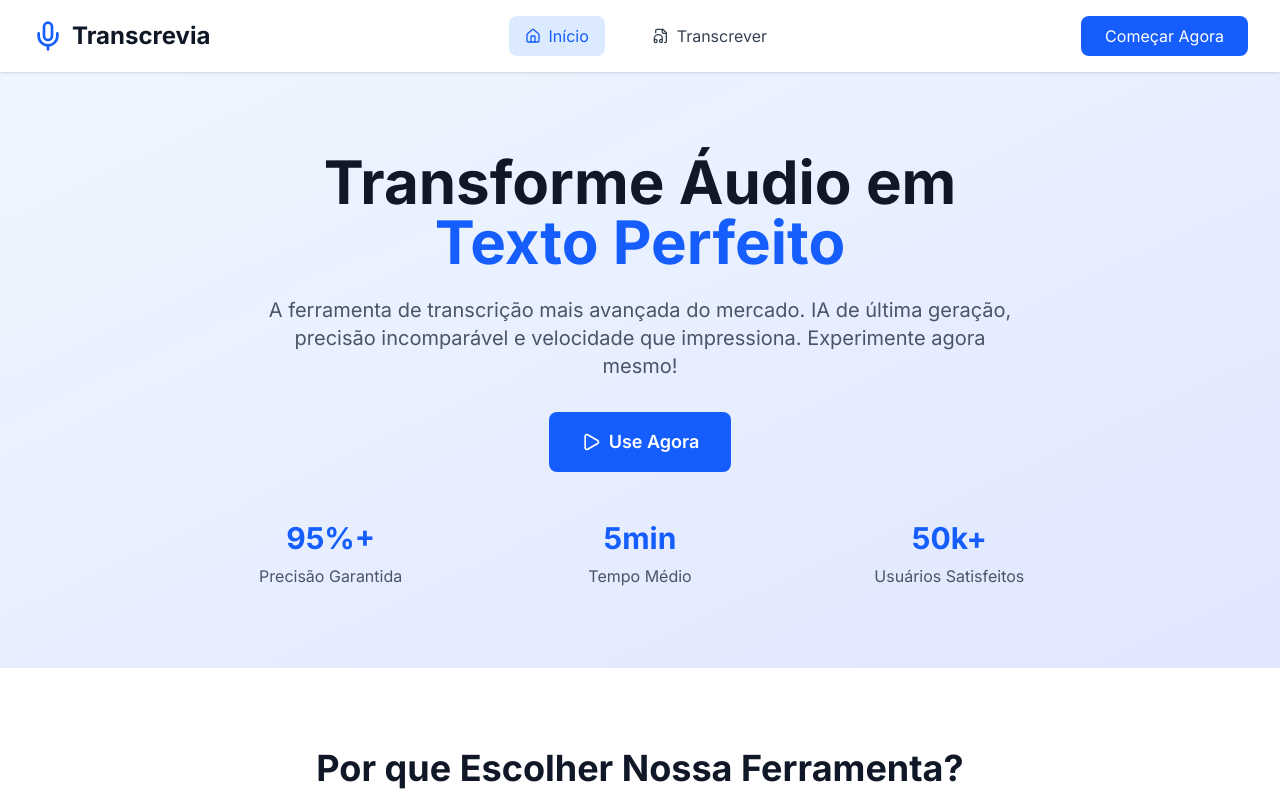
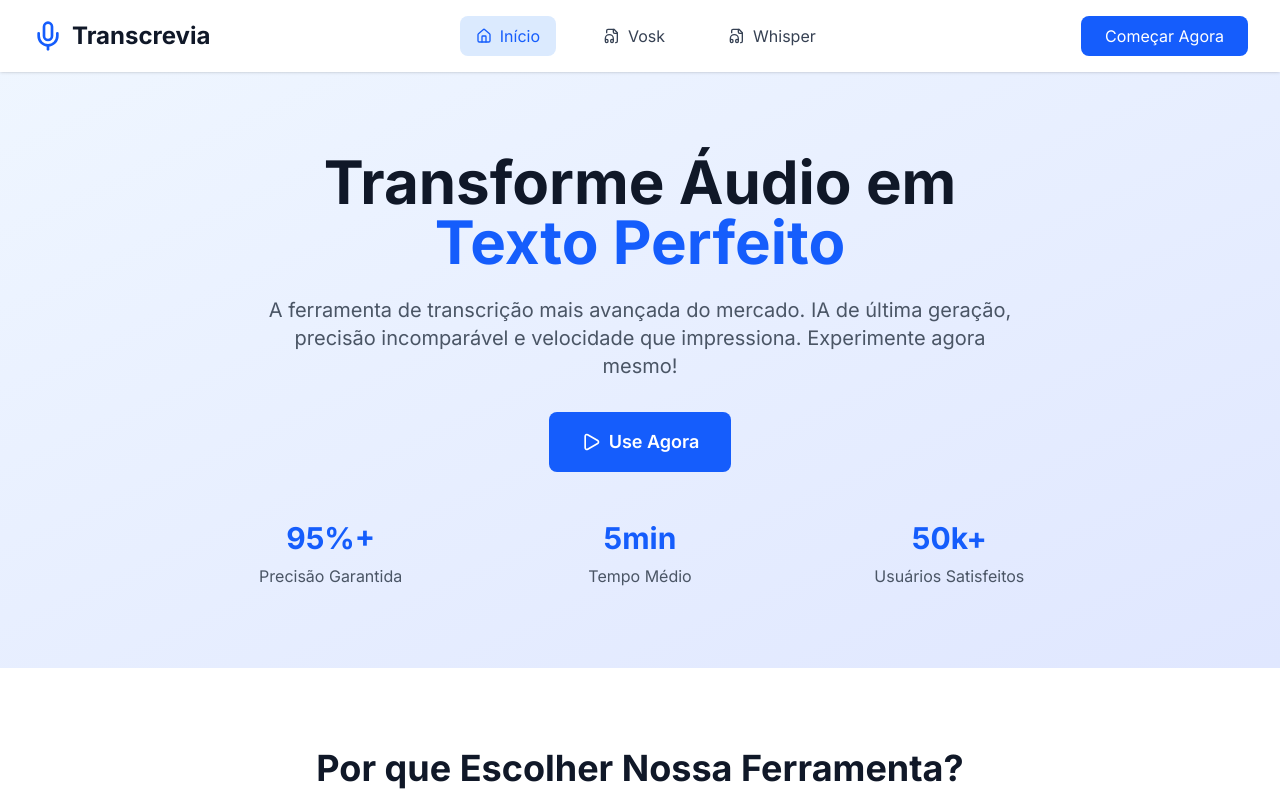
Before and after one commit to Eduardozsw/transcricao-mvp, a Next.js app in the folder frontend/: page / in a window 1280 px wide. Shown: the top 800 px of the page. Built offline with nearby package versions, Linux system fonts and the light colour scheme; no server answers.

Commit message:
botão do whisper realocado de local

```diff
--- a/frontend/src/app/(private)/dashboard/page.tsx
+++ /dev/null
@@ -1,8 +0,0 @@
-
-export default function page() {
-  return (
-    <div>
-      dashboard
-    </div>
-  )
-}
--- a/frontend/src/components/navbar.tsx
+++ b/frontend/src/components/navbar.tsx
@@ -1,14 +1,14 @@
 "use client"
 
 import { SignedIn, SignedOut, SignOutButton, useUser } from "@clerk/nextjs";
-import { ChevronDown, FileAudio, Home, Mic } from "lucide-react"
+import { ChevronDown, FileAudio, Home, Mic, User } from "lucide-react"
 import Image from "next/image";
 import Link from "next/link";
 import { useState } from "react";
 
 export default function Navbar() {
   const { user } = useUser();
-  const [activeTab, setActiveTab] = useState<'home' | 'transcribe'>('home')
+  const [activeTab, setActiveTab] = useState<'home' | 'vosk' | 'whisper'>('home')
   const [isDropdownOpen, setIsDropdownOpen] = useState(false)
 
   return (
@@ -34,14 +34,26 @@ export default function Navbar() {
             </Link>
             <Link href="/vosk">
               <button
-                onClick={() => setActiveTab('transcribe')}
-                className={`flex items-center gap-2 px-4 py-2 rounded-lg transition-colors ${activeTab === 'transcribe'
+                onClick={() => setActiveTab('vosk')}
+                className={`flex items-center gap-2 px-4 py-2 rounded-lg transition-colors ${activeTab === 'vosk'
                   ? 'bg-blue-100 text-blue-600 cursor-pointer'
                   : 'text-gray-700 hover:text-blue-600 cursor-pointer'
                   }`}
               >
                 <FileAudio className="h-4 w-4" />
-                Transcrever
+                Vosk
+              </button>
+            </Link>
+            <Link href="/whisper">
+              <button
+                onClick={() => setActiveTab('whisper')}
+                className={`flex items-center gap-2 px-4 py-2 rounded-lg transition-colors ${activeTab === 'whisper'
+                  ? 'bg-blue-100 text-blue-600 cursor-pointer'
+                  : 'text-gray-700 hover:text-blue-600 cursor-pointer'
+                  }`}
+              >
+                <FileAudio className="h-4 w-4" />
+                Whisper
               </button>
             </Link>
           </nav>
@@ -57,32 +69,33 @@ export default function Navbar() {
                 </button>
               </Link>
             </SignedOut>
-              <div className="relative inline-block text-left">
-            <SignedIn>
+            <div className="relative inline-block text-left">
+              <SignedIn>
                 <button
                   onClick={() => setIsDropdownOpen(!isDropdownOpen)}
                   className="flex items-center gap-2 p-2 rounded hover:bg-gray-100"
                 >
-
-                  <Image src={user?.imageUrl ?? ""} width={30} height={30} alt="Avatar" className="w-8 h-8 rounded-full" />
+                  <User
+                    width={30}
+                    height={30}
+                    className="w-8 h-8 rounded-full"
+                  />
                   <ChevronDown className="w-4 h-4" />
                 </button>
 
                 {isDropdownOpen && (
                   <div className="absolute right-0 mt-2 w-48 bg-white border rounded shadow-md z-50">
                     <div className="px-4 py-2">{user?.fullName}</div>
-                    <a href="/whisper" className="block px-4 py-2 hover:bg-gray-100">Whisper</a>
-                    <a href="/configuracoes" className="block px-4 py-2 hover:bg-gray-100">Configurações</a>
                     <SignOutButton>
                       <button className="w-full text-left px-4 py-2 hover:bg-gray-100">Sair</button>
                     </SignOutButton>
                   </div>
                 )}
-            </SignedIn>
+              </SignedIn>
+            </div>
           </div>
         </div>
       </div>
-    </div>
     </header >
   );
 }
```
